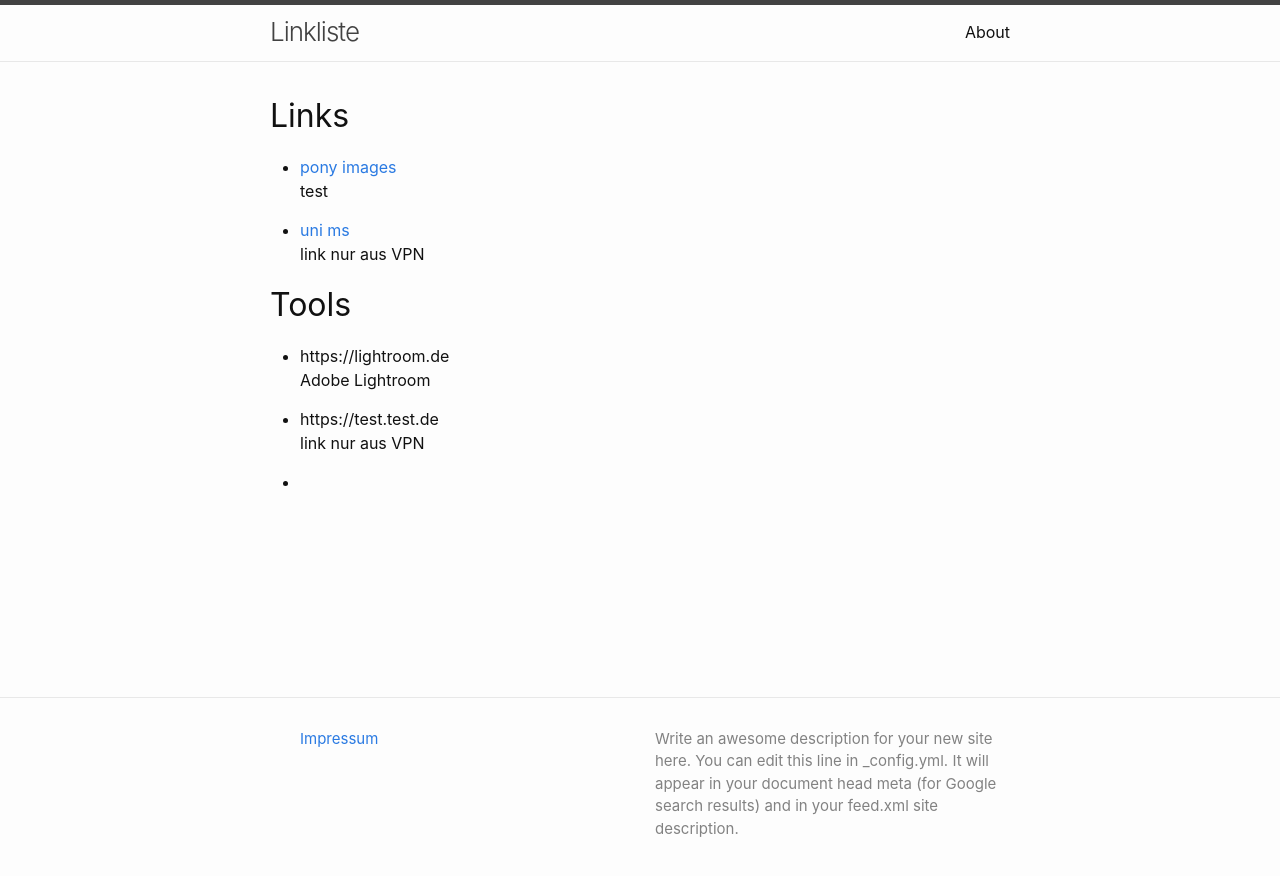
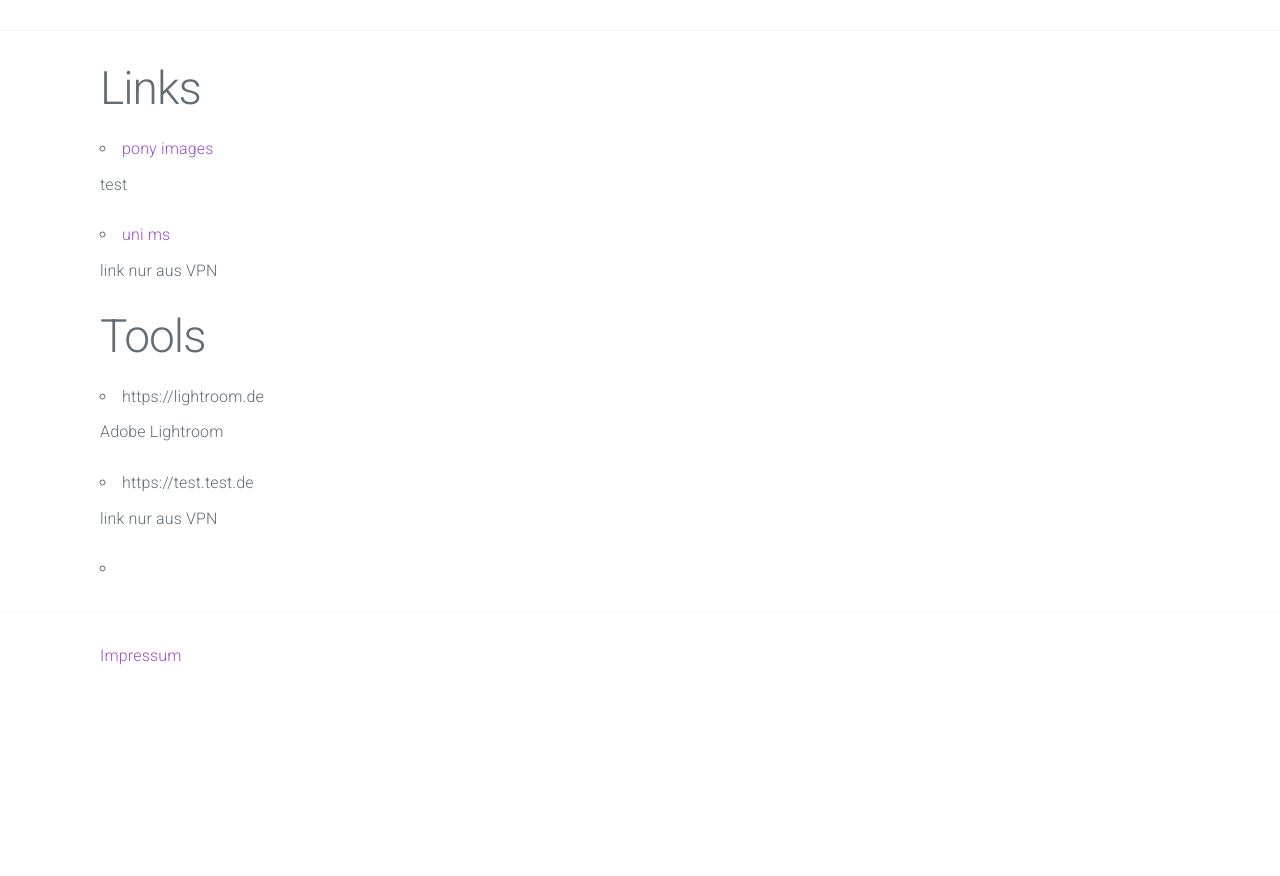
Before and after one commit to cepsch/cepsch.github.io, a Jekyll site: the page built from index.html, in a window 1280 px wide. Shown: the top 876 px of the page. Built offline with Jekyll 4.4.1, drawn with Linux system fonts in a browser that asks for light colours.

Commit message:
add milligram css

```diff
--- a/_includes/custom-head.html
+++ /dev/null
@@ -1,6 +0,0 @@
-{% comment %}
-  Placeholder to allow defining custom head, in principle, you can add anything here, e.g. favicons:
-
-  1. Head over to https://realfavicongenerator.net/ to add your own favicons.
-  2. Customize default _includes/custom-head.html in your source directory and insert the given code snippet.
-{% endcomment %}
--- a/_includes/footer.html
+++ b/_includes/footer.html
@@ -1,10 +1,7 @@
 <footer class="site-footer h-card">
   <data class="u-url" href="{{ " /" | relative_url }}"></data>
 
-  <div class="wrapper">
-
-    <div class="footer-col-wrapper">
-      <div class="footer-col">
+  <div class="container">
     <ul><a href="/impressum.html">Impressum</a></ul>
     {%- if site.author %}
     <ul class="contact-list">
@@ -17,15 +14,4 @@
     </ul>
     {%- endif %}
   </div>
-      <div class="footer-col">
-        <p>{{ site.description | escape }}</p>
-      </div>
-    </div>
-
-    <div class="social-links">
-      {%- include social.html -%}
-    </div>
-
-  </div>
-
 </footer>
--- a/_includes/head.html
+++ b/_includes/head.html
@@ -3,12 +3,11 @@
   <meta http-equiv="X-UA-Compatible" content="IE=edge">
   <meta name="viewport" content="width=device-width, initial-scale=1">
   {%- seo -%}
-  <link rel="stylesheet" href="{{ "/assets/css/style.css" | relative_url }}">
   {%- feed_meta -%}
   {%- if jekyll.environment == 'production' and site.google_analytics -%}
-    {%- include google-analytics.html -%}
+  {%- include google-analytics.html -%}
   {%- endif -%}
-
-  {%- include custom-head.html -%}
-
+  <link rel="stylesheet" href="https://fonts.googleapis.com/css?family=Roboto:300,300italic,700,700italic">
+  <link rel="stylesheet" href="https://cdnjs.cloudflare.com/ajax/libs/normalize/8.0.1/normalize.css">
+  <link rel="stylesheet" href="https://cdnjs.cloudflare.com/ajax/libs/milligram/1.4.1/milligram.css">
 </head>
--- a/_includes/header.html
+++ b/_includes/header.html
@@ -1,31 +1,7 @@
-<header class="site-header">
-
-  <div class="wrapper">
-    {%- assign default_paths = site.pages | map: "path" -%}
-    {%- assign page_paths = site.header_pages | default: default_paths -%}
-    {%- assign titles_size = site.pages | map: 'title' | join: '' | size -%}
-    <a class="site-title" rel="author" href="{{ "/" | relative_url }}">{{ site.title | escape }}</a>
-
-    {%- if titles_size > 0 -%}
-      <nav class="site-nav">
-        <input type="checkbox" id="nav-trigger" class="nav-trigger" />
-        <label for="nav-trigger">
-          <span class="menu-icon">
-            <svg viewBox="0 0 18 15" width="18px" height="15px">
-              <path d="M18,1.484c0,0.82-0.665,1.484-1.484,1.484H1.484C0.665,2.969,0,2.304,0,1.484l0,0C0,0.665,0.665,0,1.484,0 h15.032C17.335,0,18,0.665,18,1.484L18,1.484z M18,7.516C18,8.335,17.335,9,16.516,9H1.484C0.665,9,0,8.335,0,7.516l0,0 c0-0.82,0.665-1.484,1.484-1.484h15.032C17.335,6.031,18,6.696,18,7.516L18,7.516z M18,13.516C18,14.335,17.335,15,16.516,15H1.484 C0.665,15,0,14.335,0,13.516l0,0c0-0.82,0.665-1.483,1.484-1.483h15.032C17.335,12.031,18,12.695,18,13.516L18,13.516z"/>
-            </svg>
-          </span>
-        </label>
-
-        <div class="trigger">
-          {%- for path in page_paths -%}
-            {%- assign my_page = site.pages | where: "path", path | first -%}
-            {%- if my_page.title -%}
-            <a class="page-link" href="{{ my_page.url | relative_url }}">{{ my_page.title | escape }}</a>
-            {%- endif -%}
-          {%- endfor -%}
-        </div>
-      </nav>
+<nav class="navigation">
+  <section class="container">
+    {%- if page.title -%}
+    <h1 class="page-heading">{{ page.title }}</h1>
     {%- endif -%}
-  </div>
-</header>
+  </section>
+</nav>
--- a/_layouts/default.html
+++ b/_layouts/default.html
@@ -7,12 +7,13 @@
 
     {%- include header.html -%}
 
-    <main class="page-content" aria-label="Content">
-        <div class="wrapper">
-            {{ content }}
-        </div>
-    </main>
+    <hr>
+    <div class="container">
+        {{ content }}
+    </div>
 
+
+    <hr>
     {%- include footer.html -%}
 
 </body>
```
Lines whose indentation alone changed are shown as unchanged.
